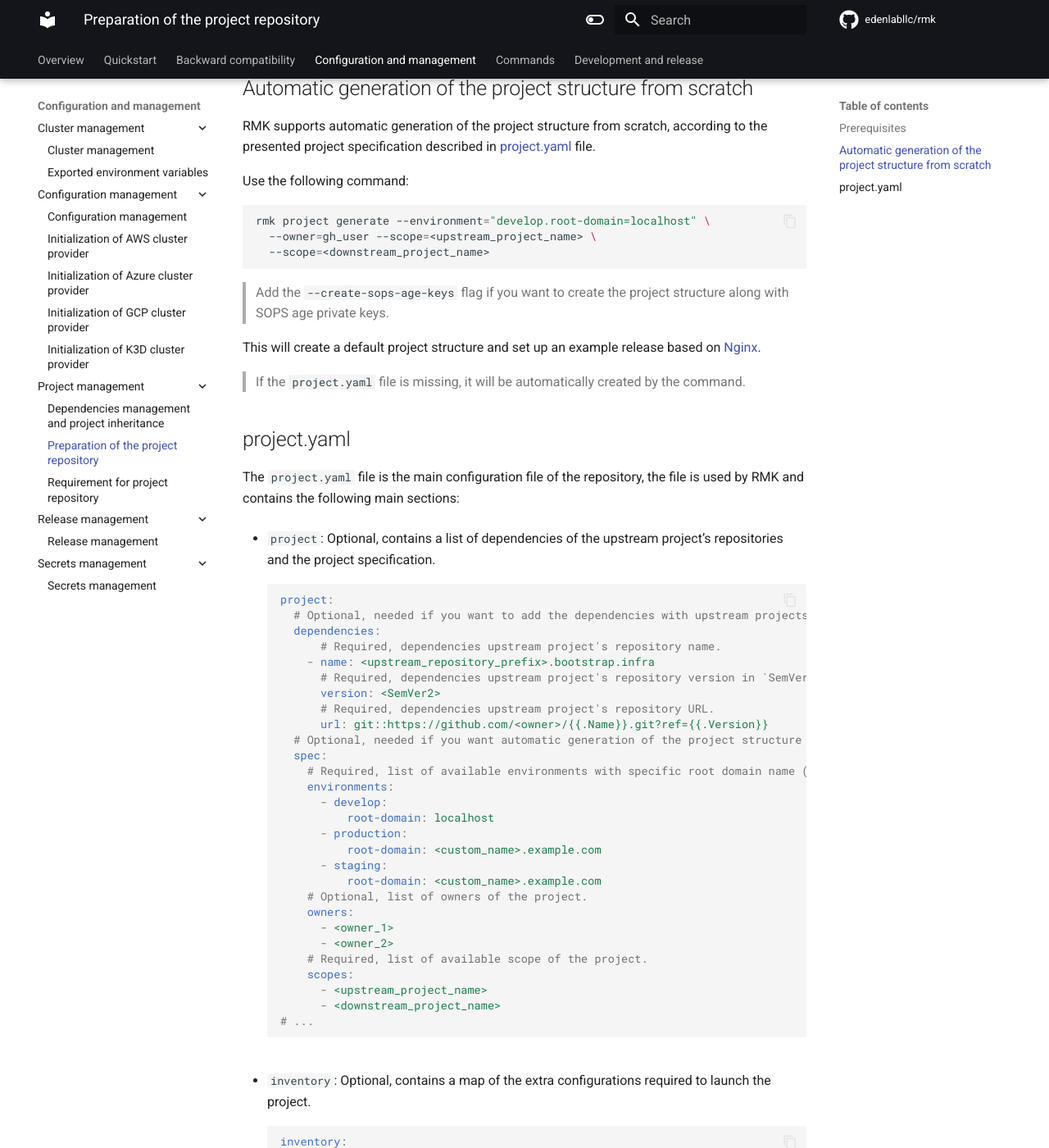
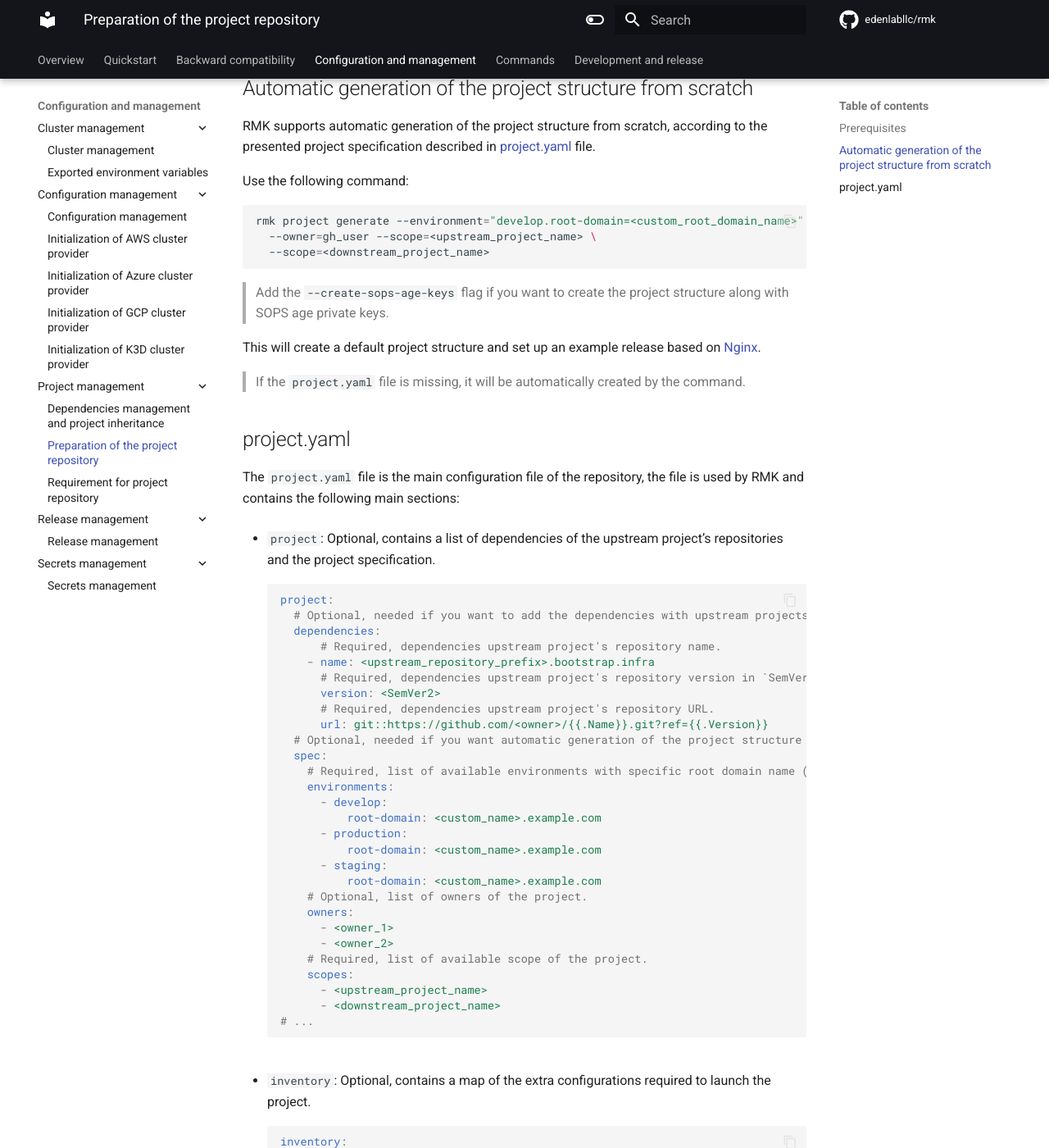
Before and after one commit to edenlabllc/rmk, an MkDocs documentation site: the page built from docs/configuration/project-management/preparation-of-project-repository.md, in a window 1280 px wide and 1400 px high, scrolled down 662 px. Shown: the whole window at 82% size. Built offline with MkDocs 1.6.1 and Material for MkDocs 9.7.7, drawn with Linux system fonts in a browser that asks for light colours; comment, search, counter and statistics services are not loaded; the version menu is left out.

Commit message:
#59 - Fix domain examples, cross-doc links.

````diff
--- a/docs/configuration/project-management/preparation-of-project-repository.md
+++ b/docs/configuration/project-management/preparation-of-project-repository.md
@@ -32,7 +32,7 @@ specification described in [project.yaml](#projectyaml) file.
 Use the following command:
 
 ```shell
-rmk project generate --environment="develop.root-domain=localhost" \
+rmk project generate --environment="develop.root-domain=<custom_root_domain_name>" \
   --owner=gh_user --scope=<upstream_project_name> \
   --scope=<downstream_project_name>
 ```
@@ -66,7 +66,7 @@ and contains the following main sections:
       # Required, list of available environments with specific root domain name (Git branches).
       environments:
         - develop:
-            root-domain: localhost
+            root-domain: <custom_name>.example.com
         - production:
             root-domain: <custom_name>.example.com
         - staging:
````
Also changed, not shown: docs/backward-compatibility.md (+2 -2 lines), docs/configuration/cluster-management/exported-environment-variables.md (+1 -1 lines), docs/configuration/configuration-management/configuration-management.md (+1 -1 lines).
